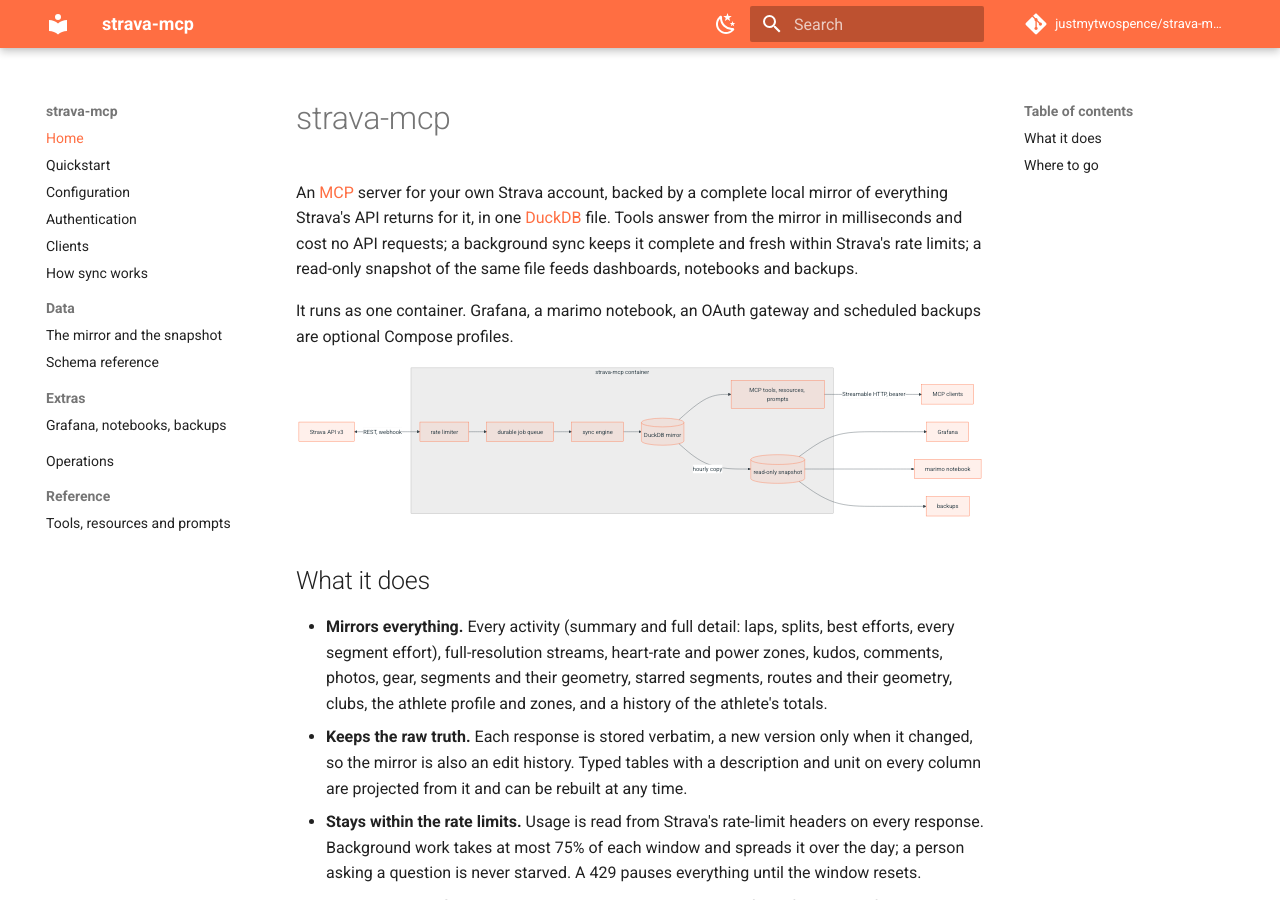
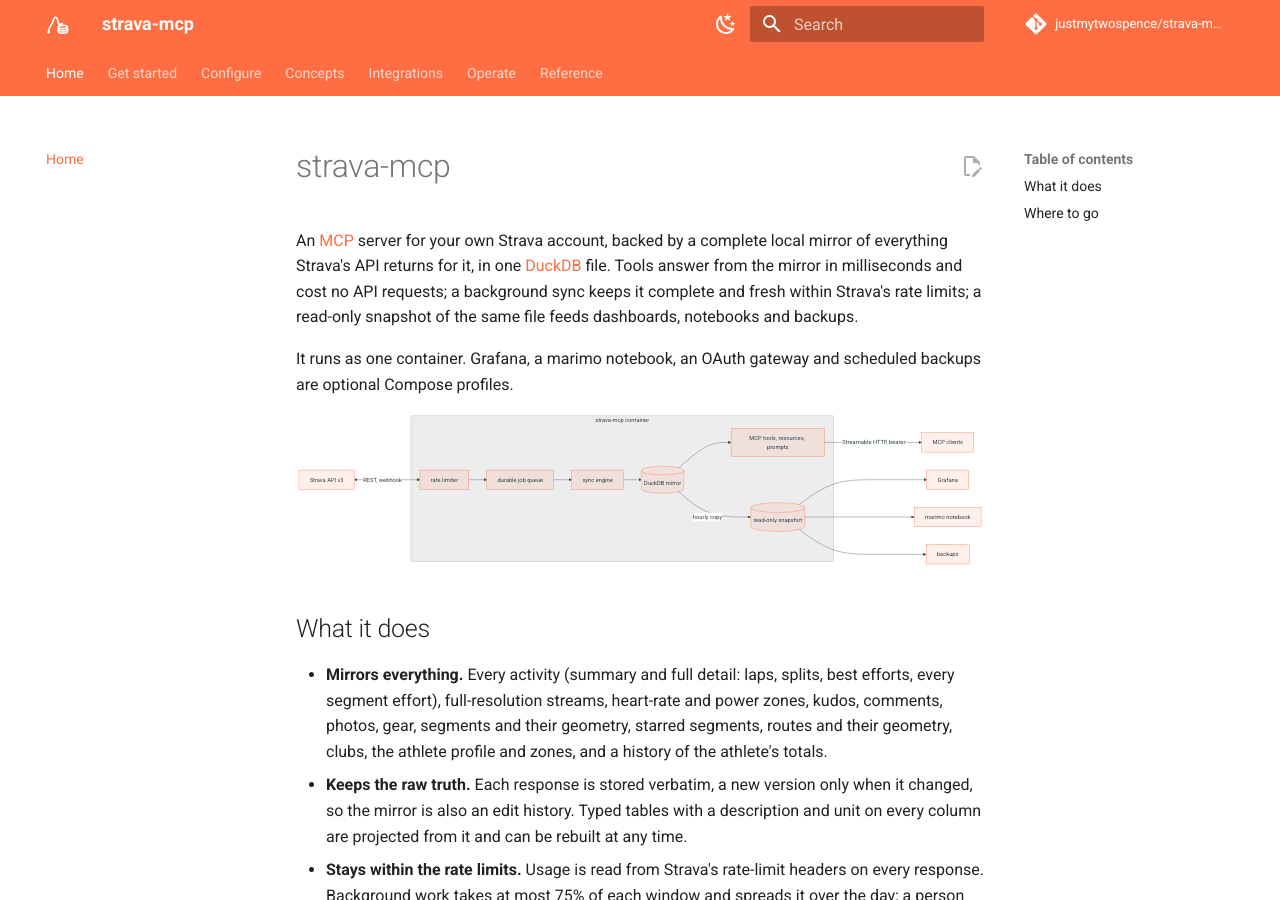
Before and after one commit to justmytwospence/strava-mcp, an MkDocs documentation site: the page built from docs/index.md, in a window 1280 px wide and 900 px high. Built offline with MkDocs 1.6.1 and Material for MkDocs 9.7.7, drawn with Linux system fonts in a browser that asks for light colours; comment, search, counter and statistics services are not loaded.

Commit message:
docs: site logo, tabbed navigation, grid-card icons and a changelog page
A simple original mark (a route line arriving at a database cylinder) as logo
and favicon; navigation tabs, instant loading, section indexes, search
highlighting and edit links; pymdownx.emoji for Material icons in grid cards;
pymdownx.snippets rooted at the repository so docs/changelog.md includes
CHANGELOG.md. The navigation is regrouped into Get started, Configure,
Concepts, Integrations, Operate and Reference.

```diff
--- a/mkdocs.yml
+++ b/mkdocs.yml
@@ -9,14 +9,21 @@
 theme:
   name: material
   language: en
+  logo: assets/logo.svg
+  favicon: assets/favicon.svg
   features:
-    - navigation.sections
+    - navigation.tabs
+    - navigation.instant
+    - navigation.indexes
+    - navigation.tracking
     - navigation.top
     - navigation.footer
+    - content.action.edit
     - content.code.copy
     - content.code.annotate
     - content.tabs.link
     - search.suggest
+    - search.highlight
     - toc.follow
   palette:
     - media: "(prefers-color-scheme: light)"
@@ -36,19 +43,27 @@
 
 nav:
   - Home: index.md
-  - Quickstart: quickstart.md
-  - Configuration: configuration.md
-  - Authentication: authentication.md
-  - Clients: clients.md
-  - How sync works: sync.md
-  - Data:
+  - Get started:
+      - Quickstart: quickstart.md
+      - Clients: clients.md
+      - FAQ: faq.md
+  - Configure:
+      - Configuration: configuration.md
+      - Authentication: authentication.md
+  - Concepts:
+      - How sync works: sync.md
       - The mirror and the snapshot: data/index.md
-      - Schema reference: data/schema.md
-  - Extras:
+  - Integrations:
       - Grafana, notebooks, backups: extras.md
-  - Operations: operations.md
+      - garmin-mcp and the export: integrations/garmin-mcp.md
+  - Operate:
+      - Operations: operations.md
+      - Troubleshooting: troubleshooting.md
   - Reference:
       - Tools, resources and prompts: reference/tools.md
+      - Schema: data/schema.md
+      - Export API: reference/export.md
+      - Changelog: changelog.md
 
 markdown_extensions:
   - admonition
@@ -59,10 +74,16 @@
   - toc:
       permalink: true
   - pymdownx.details
+  - pymdownx.emoji:
+      emoji_index: !!python/name:material.extensions.emoji.twemoji
+      emoji_generator: !!python/name:material.extensions.emoji.to_svg
   - pymdownx.highlight:
       anchor_linenums: true
   - pymdownx.inlinehilite
-  - pymdownx.snippets
+  - pymdownx.snippets:
+      # Paths are relative to the repository root, so docs/changelog.md can include CHANGELOG.md.
+      base_path: [".", "docs"]
+      check_paths: true
   - pymdownx.tabbed:
       alternate_style: true
   - pymdownx.superfences:
@@ -84,3 +105,5 @@
   social:
     - icon: fontawesome/brands/github
       link: https://github.com/justmytwospence/strava-mcp
+    - icon: fontawesome/brands/npm
+      link: https://www.npmjs.com/package/@justmytwospence/strava-mcp
```
Also changed, not shown: docs/changelog.md (added, +1 -0 lines), docs/assets/favicon.svg (added), docs/assets/logo.svg (added).
